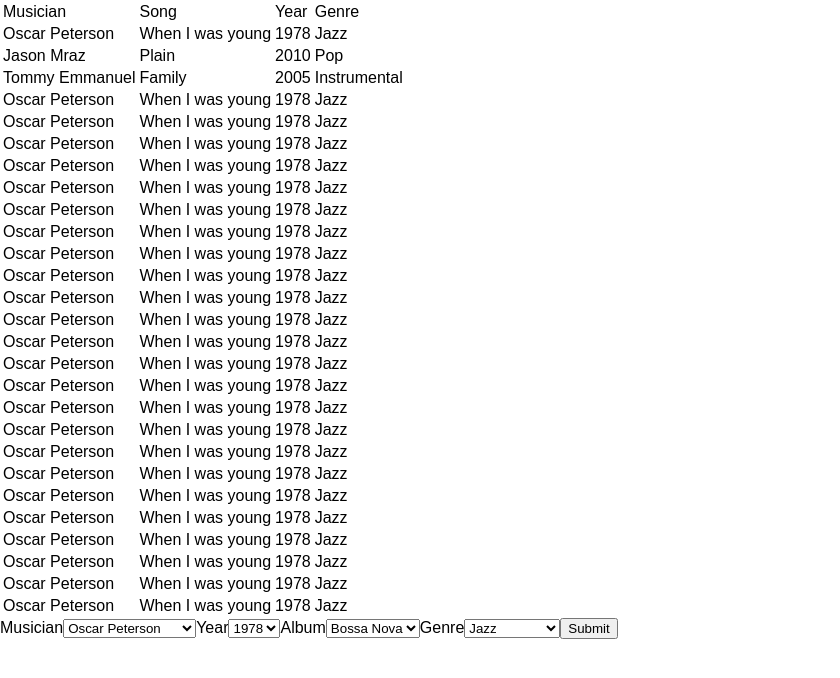
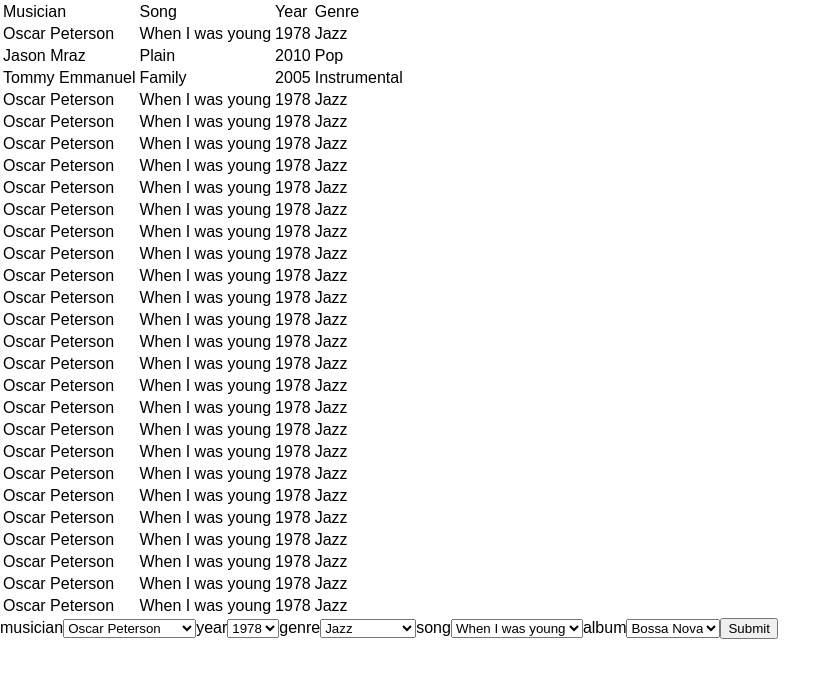
Before and after one commit to tyndria/react-data-table, a React (Create React App) app: page / in a window 1280 px wide. Shown: the top 678 px of the page, without its empty margins (0-840 px from the left). Built offline with nearby package versions, Linux system fonts and the light colour scheme; the HTML template or start-up script is replaced by a standard one.

Commit message:
Add filtration by all fields

```diff
--- a/src/actions/constants.js
+++ b/src/actions/constants.js
@@ -1,3 +1,4 @@
 export const REQUEST_DATA = 'REQUEST_DATA';
 export const RECEIVE_DATA = 'RECEIVE_DATA';
 export const RECEIVE_FILTERS = 'RECEIVE_FILTERS';
+export const SELECT_FILTERS = 'SELECT_FILTERS';
--- a/src/actions/index.js
+++ b/src/actions/index.js
@@ -1,5 +1,5 @@
-import { getData } from '../services/apiService';
-import {RECEIVE_DATA, REQUEST_DATA, RECEIVE_FILTERS} from './constants';
+import { getData, filterData } from '../services/apiService';
+import {RECEIVE_DATA, REQUEST_DATA, RECEIVE_FILTERS, SELECT_FILTERS} from './constants';
 import { reduceByKey } from '../services/actionService';
 
 function requestData() {
@@ -22,14 +22,24 @@
 	}
 }
 
+export function selectFilters(data) {
+	return  {
+		type: SELECT_FILTERS,
+		payload: data
+	}
+}
+
 export function fetchTableData() {
 	return (dispatch, getState) => {
 		dispatch(requestData());
 		return getData().then((data) => {
 			dispatch(receiveData(data));
+
 			const filters = reduceByKey(getState().recordList.headers, data);
 			dispatch(receiveFilters(filters));
-			dispatch(receiveData(data));
+
+			const {selectedFilters} = getState();
+			dispatch(receiveData(filterData(data, selectedFilters)));
 		});
 	}
 }
--- a/src/components/Select/Select.js
+++ b/src/components/Select/Select.js
@@ -7,8 +7,10 @@
 			<label>
 				{this.props.label}
 				{
-					options.length > 0 &&
-					<select value={options[0]} onChange={this.props.handleChange}>
+					options && options.length > 0 &&
+					<select value={this.props.value}
+							name={this.props.name}
+							onChange={this.props.handleChange}>
 						{options.map((option, index) => {
 							return (<option value={option} key={index}>{option}</option>)
 						})}
--- a/src/containers/FilterPanel/FilterPanel.js
+++ b/src/containers/FilterPanel/FilterPanel.js
@@ -1,32 +1,47 @@
 import React, { Component } from 'react';
 import { connect } from 'react-redux';
+import { selectFilters } from '../../actions/index';
 import Select from '../../components/Select/Select';
 
 class FilterPanel extends Component {
-	constructor() {
-		super();
-
+	constructor(props) {
+		super(props);
+		this.state = props.selectedFilters;
 		this.handleSubmit = this.handleSubmit.bind(this);
 		this.handleChange = this.handleChange.bind(this);
 	}
 
-	handleSubmit() {
-
+	componentDidMount() {
+		this.setState(this.props.selectedFilters);
 	}
 
-	handleChange() {
+	handleSubmit(event) {
+		this.props.selectFilters(this.state);
+		event.preventDefault();
+	}
 
+	handleChange(event) {
+		this.setState({
+			[event.target.name]: event.target.value
+		});
 	}
 
 	render() {
 		const filters = this.props.filters;
+		const headers = this.props.headers;
 		return (
 			<div>
 				<form onSubmit={this.handleSubmit}>
-					<Select label="Musician" options={filters.musician} name="musician"/>
-					<Select label="Year" options={filters.year} name="year"/>
-					<Select label="Album" options={filters.album} name="album"/>
-					<Select label="Genre" options={filters.genre} name="genre"/>
+					{
+						headers && headers.map((header, index) => {
+							return (<Select key={index}
+											label={header}
+											value={this.state[header]}
+											options={filters[header]}
+											name={header}
+											handleChange={this.handleChange}/>)
+						})
+					}
 					<input type="submit" value="Submit" />
 				</form>
 			</div>
@@ -35,7 +50,17 @@
 }
 
 const mapStateToProps = state => ({
-	filters: state.filters
+	filters: state.filters,
+	selectedFilters: state.selectedFilters,
+	headers: state.recordList.headers
 });
 
-export default connect(mapStateToProps)(FilterPanel);
+const mapDispatchToProps = dispatch => {
+	return {
+		selectFilters: (filtersConfig) => {
+			dispatch(selectFilters(filtersConfig));
+		}
+	}
+};
+
+export default connect(mapStateToProps, mapDispatchToProps)(FilterPanel);
--- a/src/containers/VisibleTable/VisibleTable.js
+++ b/src/containers/VisibleTable/VisibleTable.js
@@ -6,6 +6,15 @@
 class VisibleTable extends Component {
 	componentDidMount() {
 		this.props.fetchTableData();
+	}
+
+	componentWillReceiveProps(nextProps) {
+		const currentSelectedFilters = this.props.selectedFilters;
+		const nextSelectedFilters = nextProps.selectedFilters;
+
+		if (currentSelectedFilters !== nextSelectedFilters) {
+			this.props.fetchTableData();
+		}
 	}
 
 	render() {
@@ -19,7 +28,8 @@
 }
 
 const mapStateToProps = state => ({
-	recordList: state.recordList
+	recordList: state.recordList,
+	selectedFilters: state.selectedFilters
 });
 
 const mapDispatchToProps = dispatch => {
--- a/src/reducers/index.js
+++ b/src/reducers/index.js
@@ -1,4 +1,4 @@
-import {REQUEST_DATA, RECEIVE_DATA, RECEIVE_FILTERS} from '../actions/constants';
+import {REQUEST_DATA, RECEIVE_DATA, RECEIVE_FILTERS, SELECT_FILTERS} from '../actions/constants';
 
 const DEFAULT_STATE = {
 	recordList: {
@@ -10,13 +10,13 @@
 		genre: [],
 		musician: [],
 		year: [],
-		album: [],
-		selectedFilters: {
-			genre: null,
-			musician: null,
-			record: null,
-			album: null
-		}
+		album: []
+	},
+	selectedFilters: {
+		genre: '',
+		musician: '',
+		record: '',
+		album: ''
 	}
 };
 
@@ -38,9 +38,18 @@
 	}
 }
 
-function filterPanelReducer(state, action) {
+function filtersReducer(state, action) {
 	switch(action.type) {
 		case RECEIVE_FILTERS:
+			return action.payload;
+		default:
+			return state;
+	}
+}
+
+function selectedFiltersReducer(state, action) {
+	switch(action.type) {
+		case SELECT_FILTERS:
 			return action.payload;
 		default:
 			return state;
@@ -50,6 +59,7 @@
 export default function rootReducer(state = DEFAULT_STATE, action) {
 	return {
 		recordList: tableDataReducer(state.recordList, action),
-		filters: filterPanelReducer(state.filters, action)
+		filters: filtersReducer(state.filters, action),
+		selectedFilters: selectedFiltersReducer(state.selectedFilters, action)
 	};
 }
--- a/src/services/apiService.js
+++ b/src/services/apiService.js
@@ -1,6 +1,22 @@
 import data from '../data/index';
 
-export function getData() {
+export function filterData(data, filters) {
+	if (filters) {
+		return data.filter((item) => {
+			const keys = Object.keys(filters).filter(key => filters[key] !== '');
+			for (let i = 0; i < keys.length; i ++) {
+				const key = keys[i];
+				if (item[key] !== filters[key]) {
+					return false;
+				}
+			}
+			return true;
+		});
+	}
+	return data;
+}
+
+export function getData(filters) {
 	return new Promise((resolve, reject) => {
 		setTimeout(() => {
 			resolve(data);
```
